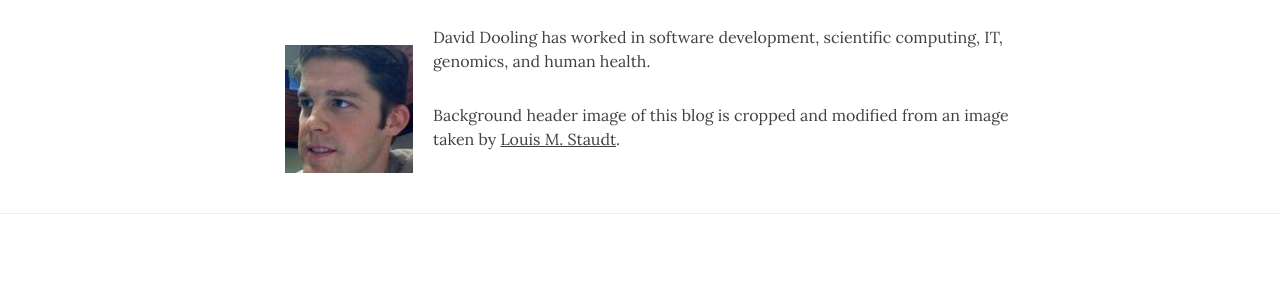
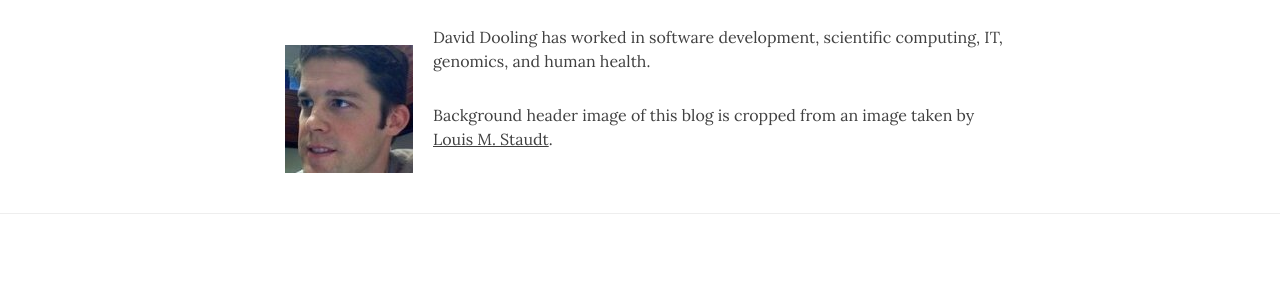
Before and after one commit to ddgenome/ddgenome.github.io, a Jekyll site: the page built from about.md, in a window 1280 px wide. Shown: the part 458-743 px from the top of the page. Built offline with Jekyll 4.4.1, drawn with Linux system fonts in a browser that asks for light colours; nearby versions of some CDN libraries; comment, search, counter and statistics services are not loaded.

Commit message:
Clean up Samaritan post and about page

```diff
--- a/_posts/2018-11-28-good-samaritan.markdown
+++ b/_posts/2018-11-28-good-samaritan.markdown
@@ -28,8 +28,8 @@
 he could score political points, sent military troops to the border.
 So too, local officials, when the caravan arrived in their town,
 corralled them in a small stadium. When the caravan went to the
-border, border officials shut down the border.  See they would not be
-dissuaded, they also sprayed them with tear gas.
+border, border officials shut down the border.  Seeing they would not
+be dissuaded, they also sprayed them with tear gas.
 
 "Which of these three do you think was a neighbor to the caravan?"
 
--- a/about.md
+++ b/about.md
@@ -19,6 +19,5 @@
 David Dooling has worked in software development, scientific
 computing, IT, genomics, and human health.
 
-Background header image of this blog is cropped and modified from an
-image taken by [Louis
-M. Staudt](https://commons.wikimedia.org/wiki/File:Mouse_cdna_microarray.jpg).
+Background header image of this blog is cropped from an image taken by
+[Louis M. Staudt](https://commons.wikimedia.org/wiki/File:Mouse_cdna_microarray.jpg).
```
